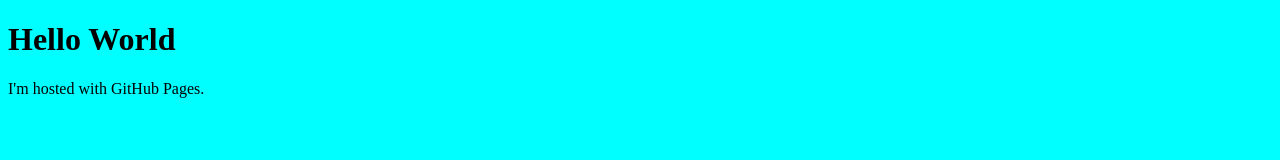
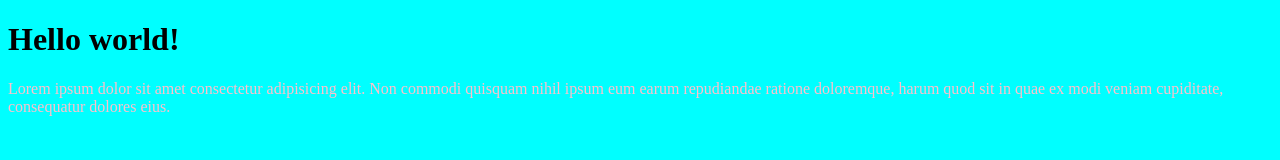
Before and after one commit to RLLNGR/rllngr.github.io, a plain HTML site: page index.html in a window 1280 px wide. Drawn offline with Linux system fonts and the light colour scheme.

Commit message:
Modif html

```diff
--- a/index.html
+++ b/index.html
@@ -1,10 +1,15 @@
 <!DOCTYPE html>
-<html>
+<html lang="fr">
    <head>
+      <meta charset="UTF-8">
+      <meta name="viewport" content="width=device-width, initial-scale=1.0">
+
       <link rel="stylesheet" href="style.css">
+
+      <title>Portfolio</title>
    </head>
    <body>
-      <h1>Hello World</h1>
-      <p>I'm hosted with GitHub Pages.</p>
+      <h1>Hello world!</h1>
+      <p>Lorem ipsum dolor sit amet consectetur adipisicing elit. Non commodi quisquam nihil ipsum eum earum repudiandae ratione doloremque, harum quod sit in quae ex modi veniam cupiditate, consequatur dolores eius.</p>
    </body>
 </html>
--- a/style.css
+++ b/style.css
@@ -1,3 +1,8 @@
 body{
    background: cyan;
+   color: black;
 }
+
+p{
+   color: pink;
+}
```
